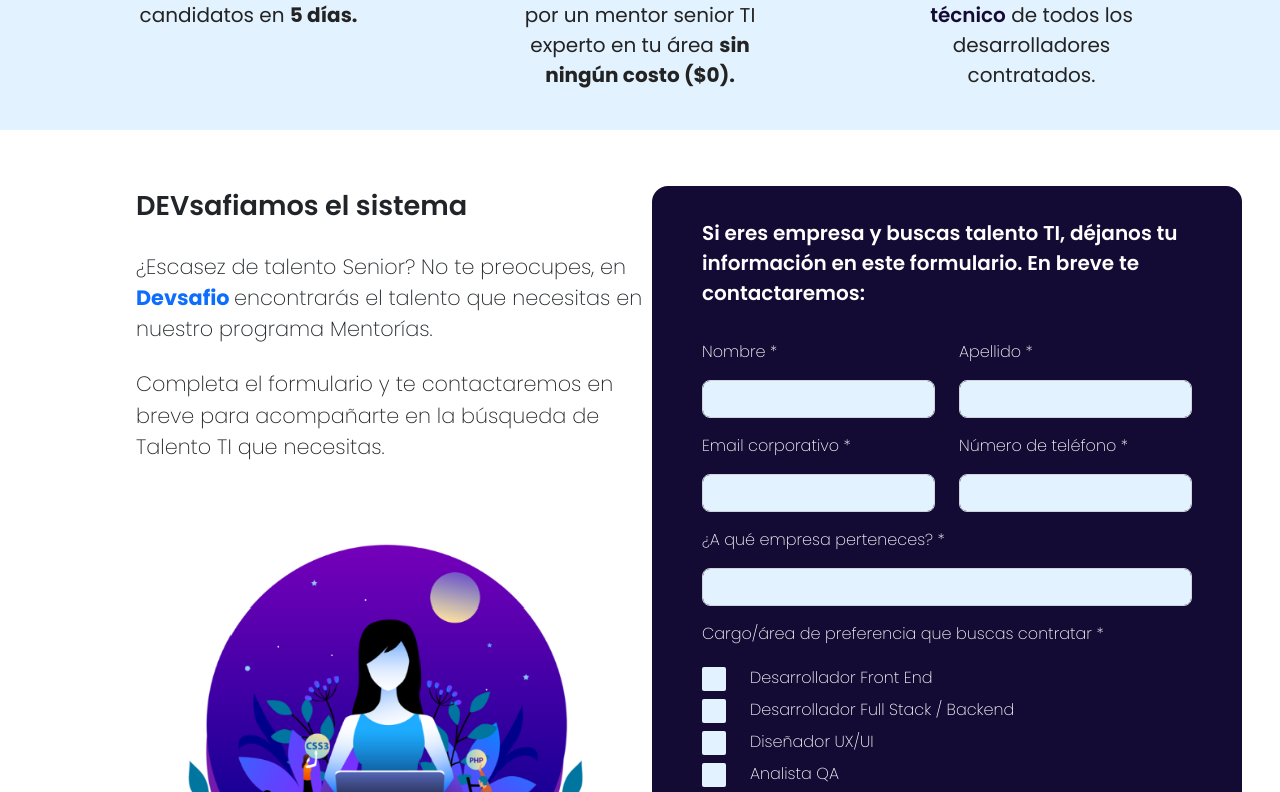
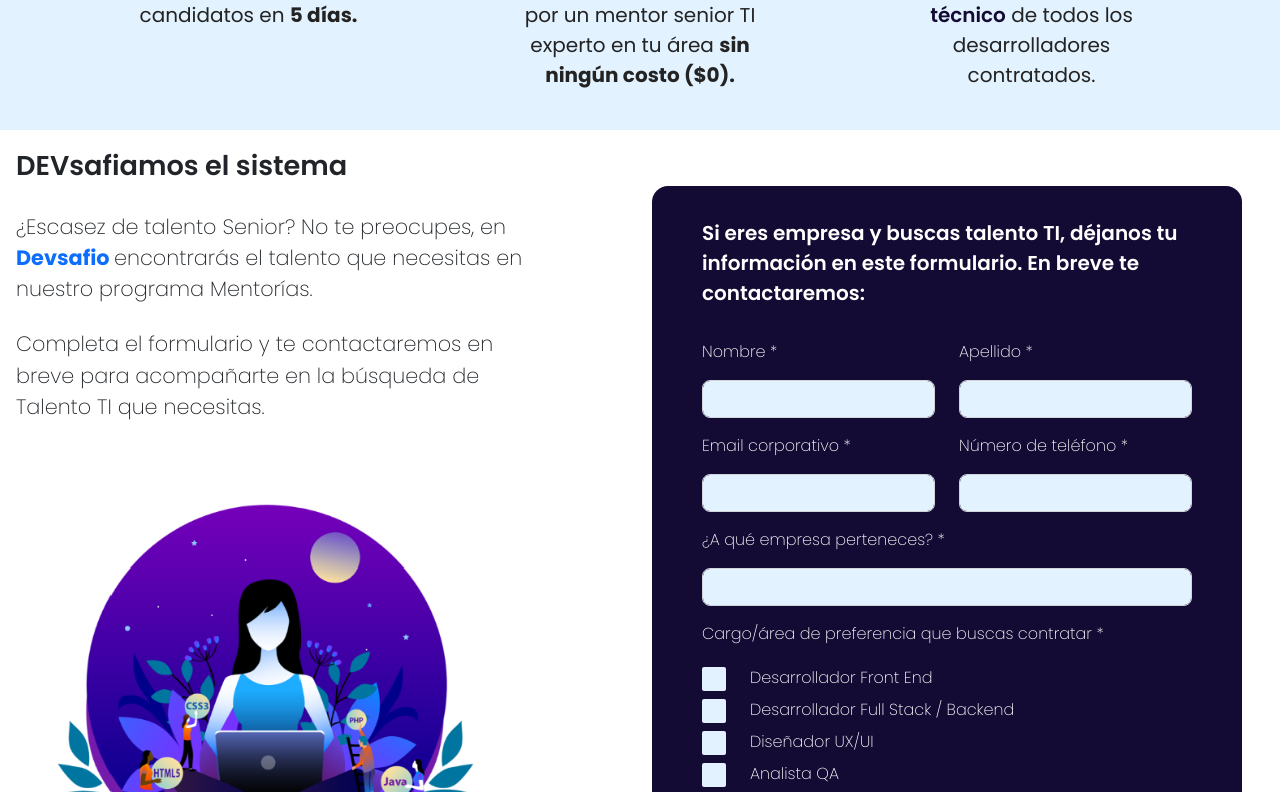
Before and after one commit to dlab-team/c7-frontend, a React (Create React App) app: page / in a window 1280 px wide. Shown: the part 2308-3100 px from the top of the page. Built offline with nearby package versions, Linux system fonts and the light colour scheme.

Commit message:
removed from PR wrong file

```diff
--- a/src/components/Section_home_system/styles_home_system.scss
+++ b/src/components/Section_home_system/styles_home_system.scss
@@ -4,7 +4,6 @@
   width: 550px;
   gap: 1.5rem;
   padding: 1rem;
-  margin: 40px 100px 160px 120px;
 
   &--image {
     min-width: 300px;
```
